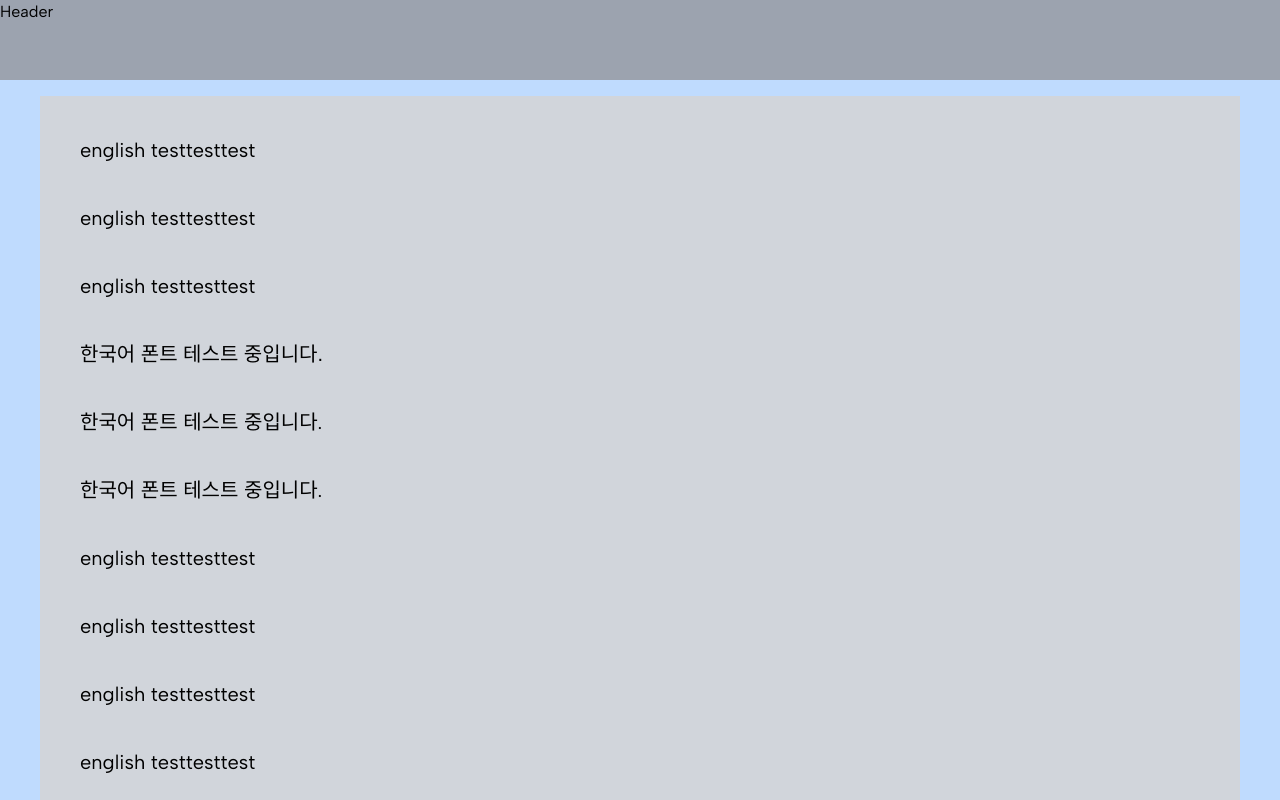
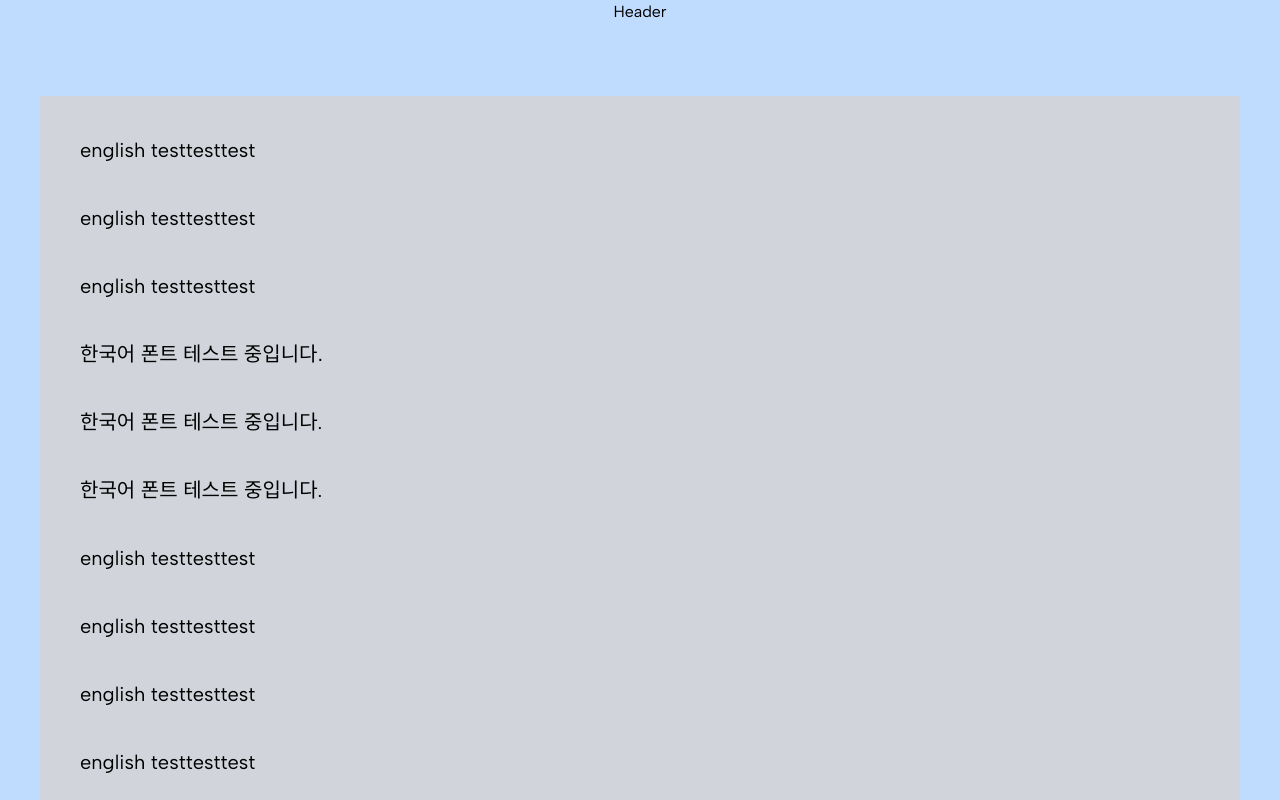
Before and after one commit to Latemarch/blog-ver3, a Next.js app: page / in a window 1280 px wide. Shown: the top 800 px of the page. Built offline with nearby package versions, Linux system fonts and the light colour scheme.

Commit message:
add shadow on headerbg

```diff
--- a/src/app/layout.tsx
+++ b/src/app/layout.tsx
@@ -49,12 +49,12 @@ export default function RootLayout({
     <html lang="en">
       <body className={`${albert.variable} ${notoKr.variable}`}>
         <div className="flex fixed inset-0 bg-blue-200 text-black">
-          <HeaderBG />
           <div className="flex w-full h-full max-w-screen-2xl mx-auto "></div>
         </div>
         <div className="flex flex-col w-full relative inset-0 items-center text-black">
+          <HeaderBG />
           <Header />
-          <div className="flex relative w-full max-w-screen-2xl p-10 pt-24 z-0">
+          <div className="flex relative w-full max-w-screen-2xl p-10 pt-24">
             {children}
           </div>
           <Footer />
--- a/src/components/Header.tsx
+++ b/src/components/Header.tsx
@@ -1,3 +1,5 @@
 export default function Header() {
-  return <div className="flex w-full h-20 fixed">Header</div>;
+  return (
+    <div className="flex justify-center w-full h-20 fixed z-10">Header</div>
+  );
 }
--- a/src/components/HeaderBG.tsx
+++ b/src/components/HeaderBG.tsx
@@ -3,11 +3,11 @@
 import { useEffect, useState } from "react";
 
 export default function HeaderBG() {
-  const [opacity, setOpacity] = useState(1);
+  const [opacity, setOpacity] = useState(0);
 
   useEffect(() => {
     const handleScroll = () => {
-      setOpacity(window.scrollY === 0 ? 1 : 0);
+      setOpacity(window.scrollY === 0 ? 0 : 1);
     };
     window.addEventListener("scroll", handleScroll);
     return () => {
@@ -16,14 +16,14 @@ export default function HeaderBG() {
   }, []);
 
   return (
-    <div className="flex fixed w-full h-20">
-      <div
-        className="flex w-full  mx-auto bg-gray-400 opacity-40"
-        style={{
-          opacity,
-          transition: "opacity 0.5s",
-        }}
-      />
+    <div
+      className="flex fixed h-20 z-10 w-full items-center drop-shadow-lg justify-center mx-auto bg-gray-400"
+      style={{
+        opacity,
+        transition: "opacity 0.3s",
+      }}
+    >
+      11
     </div>
   );
 }
```
